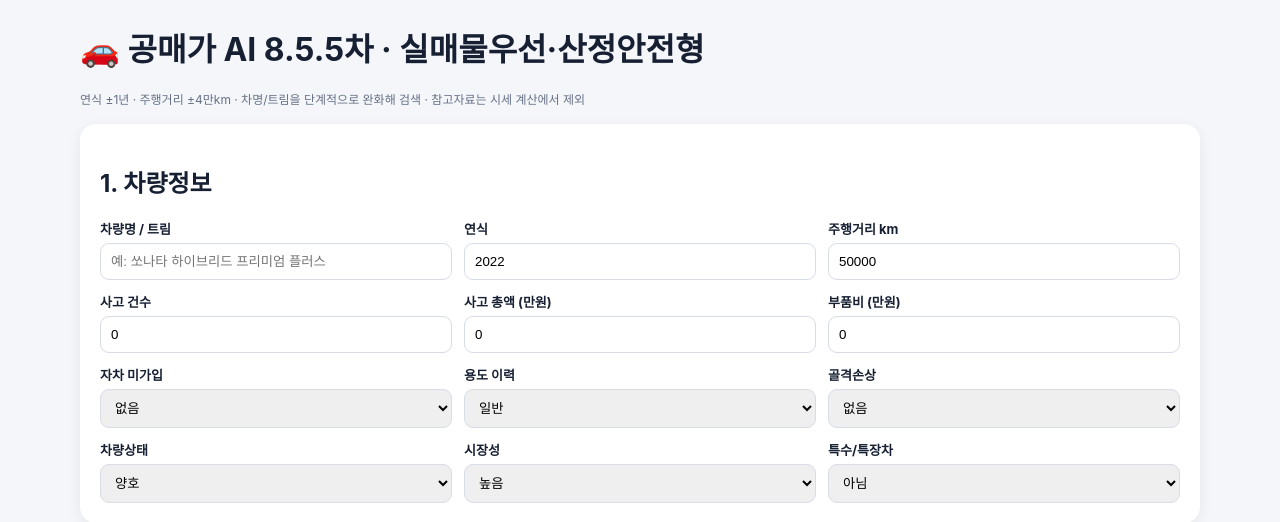
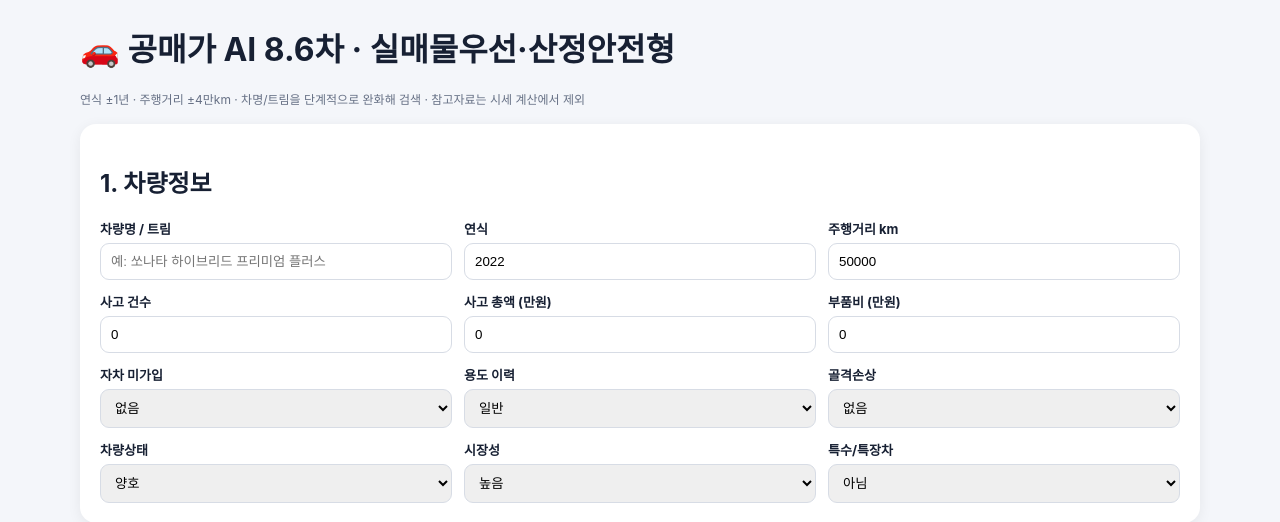
Before and after one commit to bini1111111111/auction-ai, a FastAPI app: page / in a window 1280 px wide. Shown: the top 522 px of the page. Run offline with FastAPI, Linux system fonts and the light colour scheme.

Commit message:
Update index.html

```diff
--- a/templates/index.html
+++ b/templates/index.html
@@ -2,7 +2,7 @@
 <html lang="ko">
 <head>
 <meta charset="utf-8"><meta name="viewport" content="width=device-width,initial-scale=1">
-<title>공매가 AI 8.5.5차</title>
+<title>공매가 AI 8.6차</title>
 <style>
 body{font-family:-apple-system,BlinkMacSystemFont,"Segoe UI",sans-serif;background:#f4f6fa;margin:0;color:#172033}
 .wrap{max-width:1120px;margin:24px auto;padding:0 16px}.card{background:#fff;border-radius:16px;padding:20px;margin:14px 0;box-shadow:0 3px 14px #0001}
@@ -14,7 +14,7 @@ button{background:#111827;color:#fff;border:0;border-radius:9px;padding:12px 16p
 table{width:100%;border-collapse:collapse}th,td{font-size:12px;padding:8px;border-bottom:1px solid #eee;text-align:left;vertical-align:top}.pill{display:inline-block;padding:3px 7px;border-radius:999px;background:#eef2ff;font-size:11px}.price{font-weight:800;white-space:nowrap}
 details{margin-top:14px}summary{cursor:pointer;font-weight:750}@media(max-width:850px){.g,.r{grid-template-columns:1fr}}
 </style></head><body><div class="wrap">
-<h1>🚗 공매가 AI 8.5.5차 · 실매물우선·산정안전형</h1>
+<h1>🚗 공매가 AI 8.6차 · 실매물우선·산정안전형</h1>
 <p class="s">연식 ±1년 · 주행거리 ±4만km · 차명/트림을 단계적으로 완화해 검색 · 참고자료는 시세 계산에서 제외</p>
 
 <div class="card"><h2>1. 차량정보</h2><div class="g">
@@ -138,7 +138,7 @@ let m=d.market,a=d.auction;
   '<p>적용 할인율 '+a.discount_rate+'% · '+a.verdict+'</p>'+
   '<div class="warn"><b>신뢰도 경고</b><br>'+confidenceNote+'</div>'+
   '<p>채택된 보정가격: '+m.prices.map(fmt).join(', ')+'</p>'+
-  '<div class="ok"><b>8.5.5차 계산 방식</b><br>실제 개별매물만 대표 시세 계산에 사용하고 강한 참고자료는 계산에서 제외해. 실제매물 3건 이상을 정상 산정의 기본조건으로 사용하며 1~2건은 잠정 판단해. 특히 실제매물 2건 이하에서 보정가격 편차가 15% 이상이면 단일 소매시세·추천가·절대 상한을 강제로 만들지 않고 ‘가격 편차로 산정 보류’ 처리해. 실제매물 0건도 산정을 보류하며 세대·페이스리프트 및 오래된 시세자료 필터는 그대로 적용해.</div>'+
+  '<div class="ok"><b>8.6차 계산 방식</b><br>실제 상세매물 3건 이상 확보를 목표로 최대 4단계까지 검색해. 1단계는 연식·구동·트림·주행거리를 최대한 맞추고, 부족하면 트림 → 주행거리 순으로 조건을 완화하면서 사이트별 검색을 확대해. ‘중고차 68대’ 같은 목록페이지는 실제 개별매물에서 제외하고, 중복 상세매물도 1건으로만 계산해. 실제매물만 대표시세에 사용하며 강한 참고자료는 계산에서 제외해. 2건 이하이면서 가격편차가 15% 이상이면 공매가 산정을 보류하는 8.5.5의 안전정책도 그대로 유지해.</div>'+
   '<details open><summary>채택 자료와 근거</summary><table><tr><th>구분</th><th>원문 가격</th><th>보정 가격</th><th>연식</th><th>주행거리</th><th>구동</th><th>트림</th><th>보정내역</th><th>유사도</th><th>출처</th><th>검색결과</th><th>링크</th></tr>'+adopted+'</table></details>'+
   '<details><summary>제외한 가격 보기</summary><table><tr><th>가격</th><th>제외 이유</th><th>연식</th><th>주행거리</th><th>검색결과</th></tr>'+rejected+'</table></details>';
 
```
